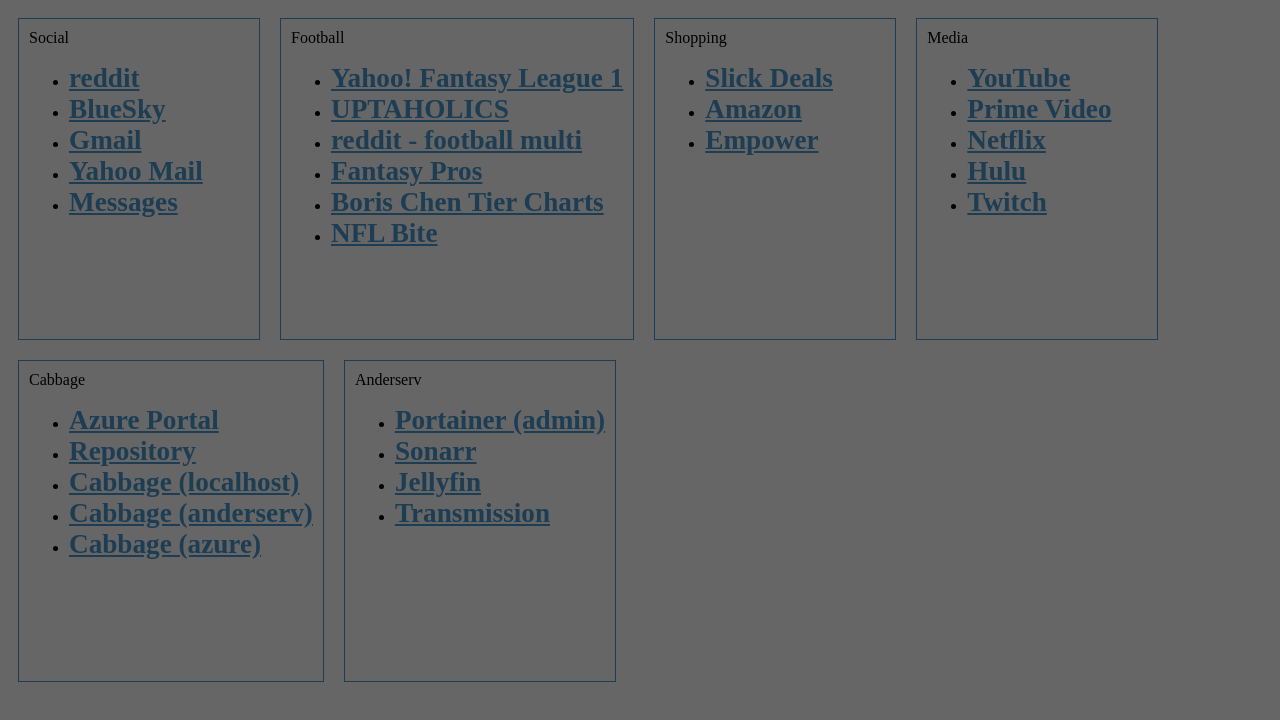
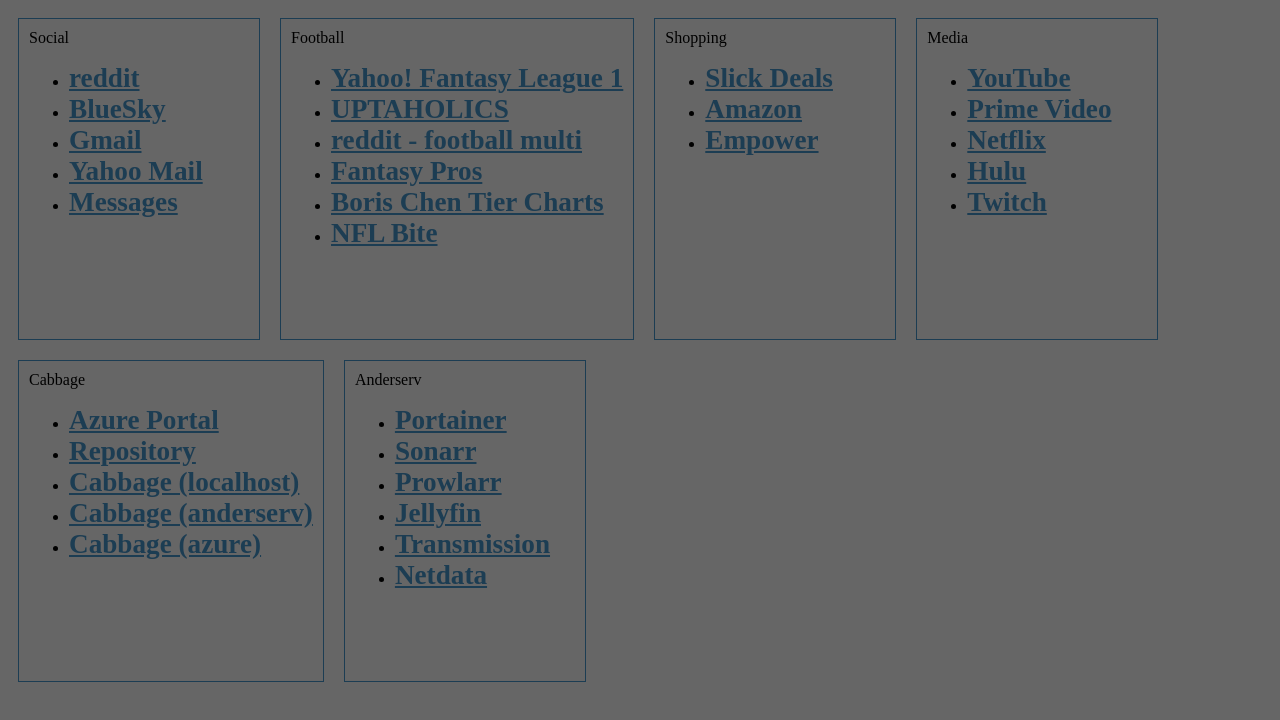
Before and after one commit to mattlokk/Homepage, a website: page Index.html in a window 1280 px wide. Drawn offline with Linux system fonts and the light colour scheme.

Commit message:
sdfgsdfgh

```diff
--- a/Index.html
+++ b/Index.html
@@ -34,7 +34,8 @@
       border: 1px solid #1c3d53;
       margin: 10px;
       padding: 10px;
-      height: 300px;;
+      height: 300px;
+      ;
     }
 
     .section ul {
@@ -109,7 +110,8 @@
             <a href="https://www.amazon.com/" target="_blank">Amazon</a>
           </li>
           <li>
-            <a href="https://ira.empower-retirement.com/participant/#/sfd-login?accu=MYERIRA" target="_blank">Empower</a>
+            <a href="https://ira.empower-retirement.com/participant/#/sfd-login?accu=MYERIRA"
+              target="_blank">Empower</a>
           </li>
         </ul>
       </div>
@@ -155,25 +157,16 @@
           </li>
         </ul>
       </div>
-      <div class="section">
-        <span>Anderserv</span>
-        <br />
+      <div class="section"> <span>Anderserv</span> <br />
         <ul>
-          <li>
-            <a href="https://anderserv:9443" target="_blank">Portainer (admin)</a>
-          </li>
-          <li>
-            <a href="http://anderserv:8989" target="_blank">Sonarr</a>
-          </li>
-          <li>
-            <a href="http://anderserv:8096" target="_blank">Jellyfin</a>
-          </li>
-          <li>
-            <a href="http://anderserv:9091/transmission/web/#upload" target="_blank">Transmission</a>
-          </li>
+          <li> <a href="https://anderserv:9443" target="_blank">Portainer</a> </li>
+          <li> <a href="http://anderserv:8989" target="_blank">Sonarr</a> </li>
+          <li> <a href="http://anderserv:9696" target="_blank">Prowlarr</a> </li>
+          <li> <a href="http://anderserv:8096" target="_blank">Jellyfin</a> </li>
+          <li> <a href="http://anderserv:9091/transmission/web/" target="_blank">Transmission</a> </li>
+          <li> <a href="http://anderserv:19999" target="_blank">Netdata</a> </li>
         </ul>
       </div>
-    </div>
 </body>
 
 </html>
```
